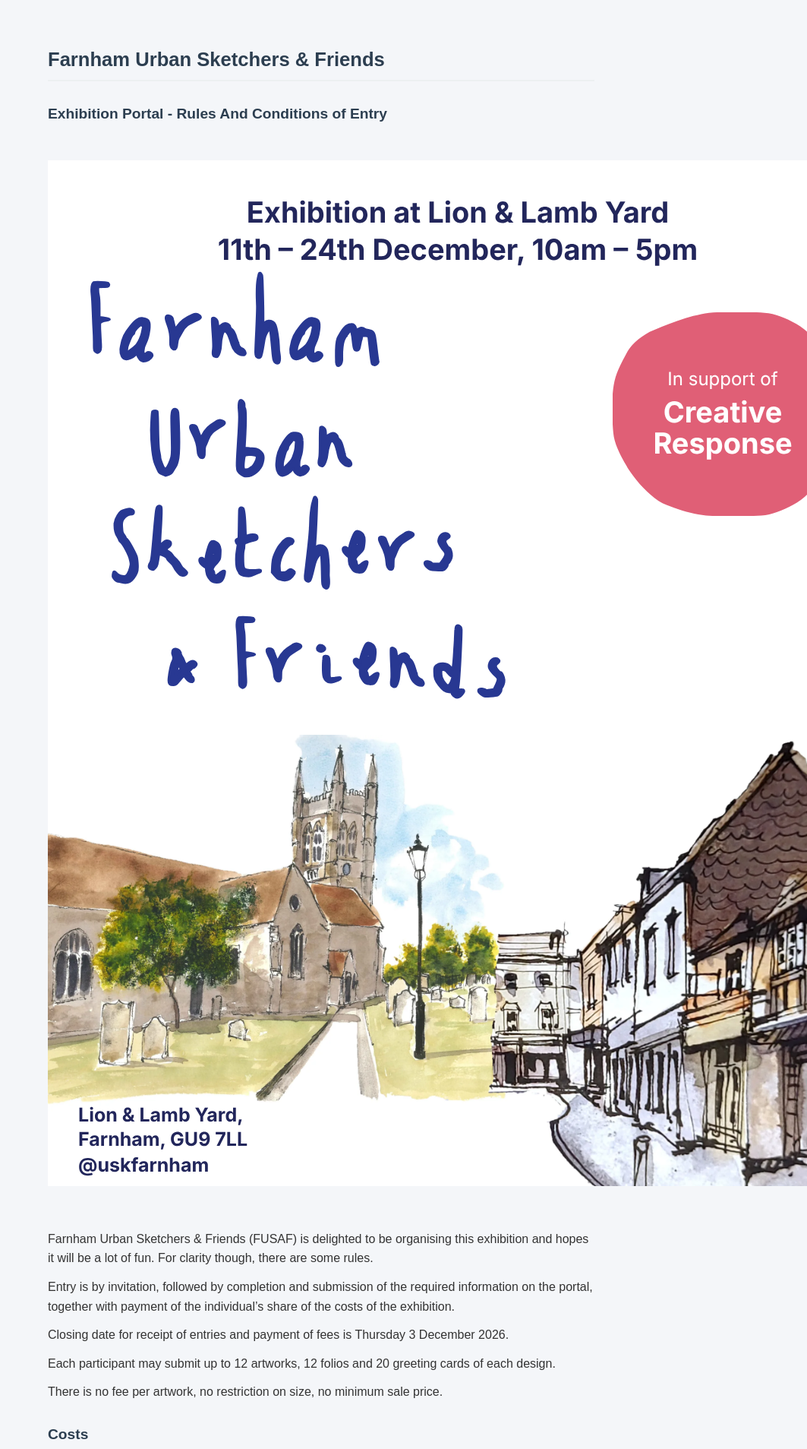
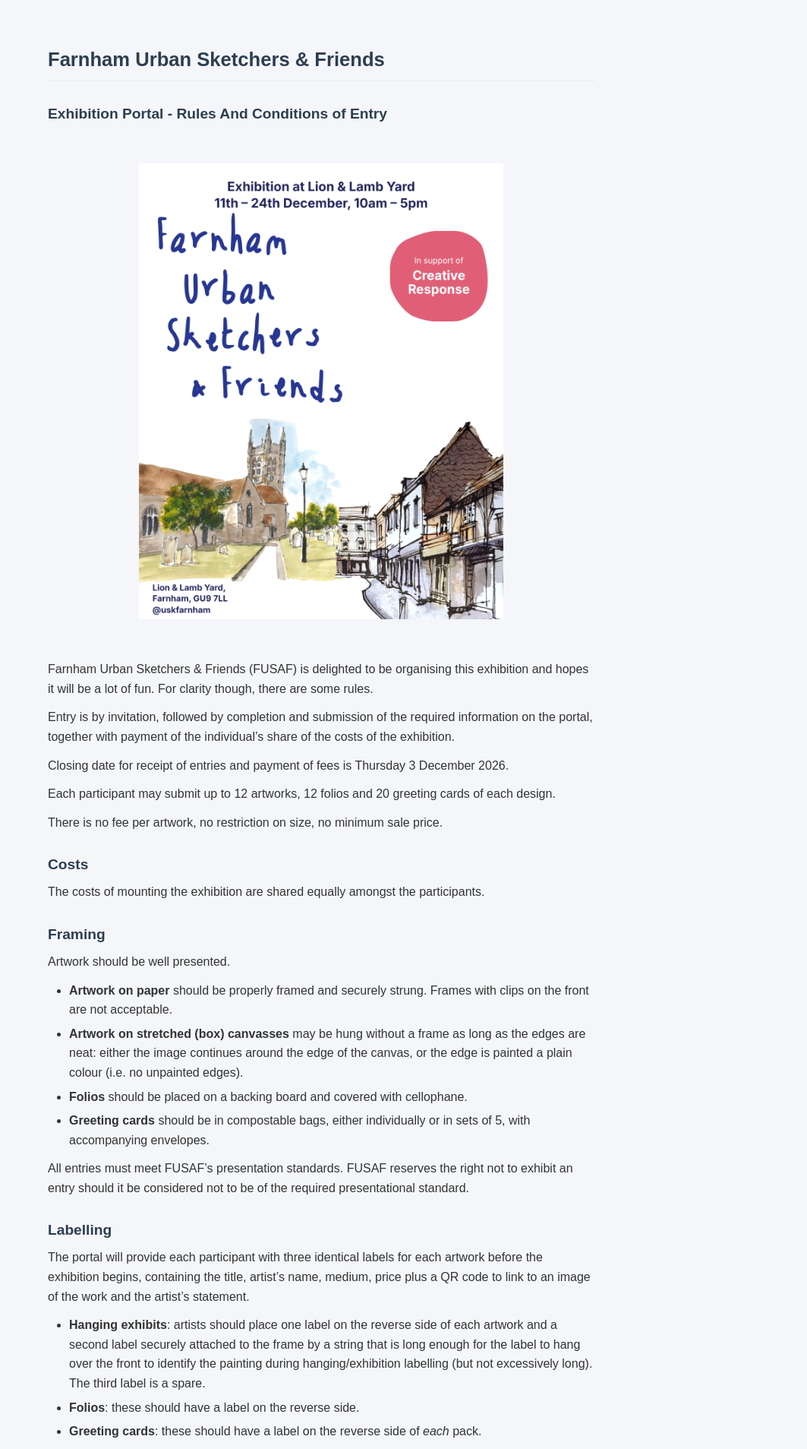
Before and after one commit to uskfarnham/exhibition-portal, a Jekyll site: the page built from rules.md, in a window 1280 px wide. Shown: the top 1907 px of the page at 76% size, without its empty margins (217-1280 px from the left). Built offline with Jekyll 4.4.1, drawn with Linux system fonts in a browser that asks for light colours.

Commit message:
Cap and centre images in markdown pages

```diff
--- a/css/style.css
+++ b/css/style.css
@@ -218,6 +218,15 @@ blockquote {
   color: #2980b9;
 }
 
+/* Images in markdown pages (e.g. poster in rules.md) — capped and centred,
+   never wider than the reading column */
+#content img, main img, .markdown-body img {
+  display: block;
+  max-width: min(100%, 480px);
+  height: auto;
+  margin: 16px auto;
+}
+
 /* Tables (system_documents_reference.md) — horizontally scrollable
    rather than squeezed into an unreadable mess on narrow screens */
 table {
```
